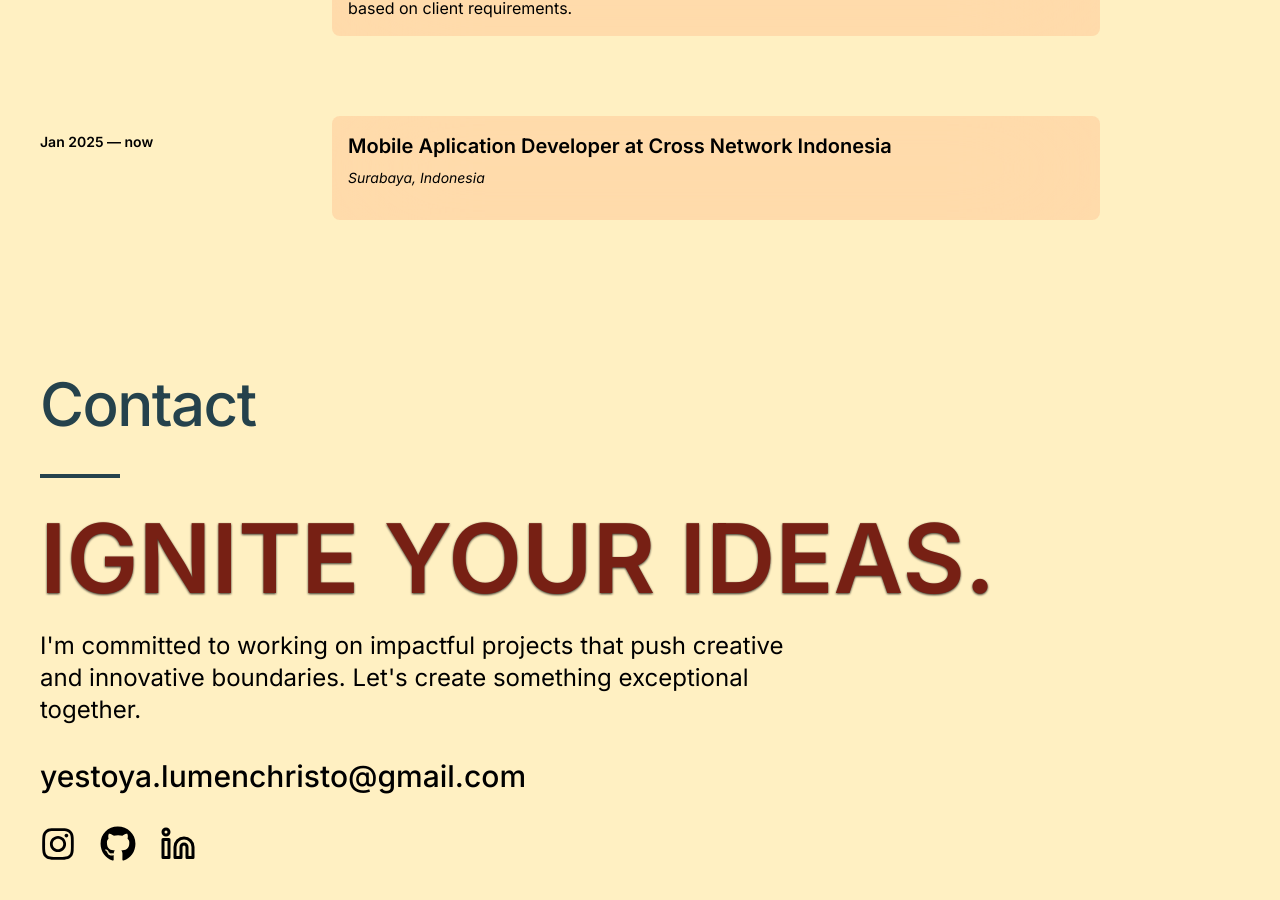
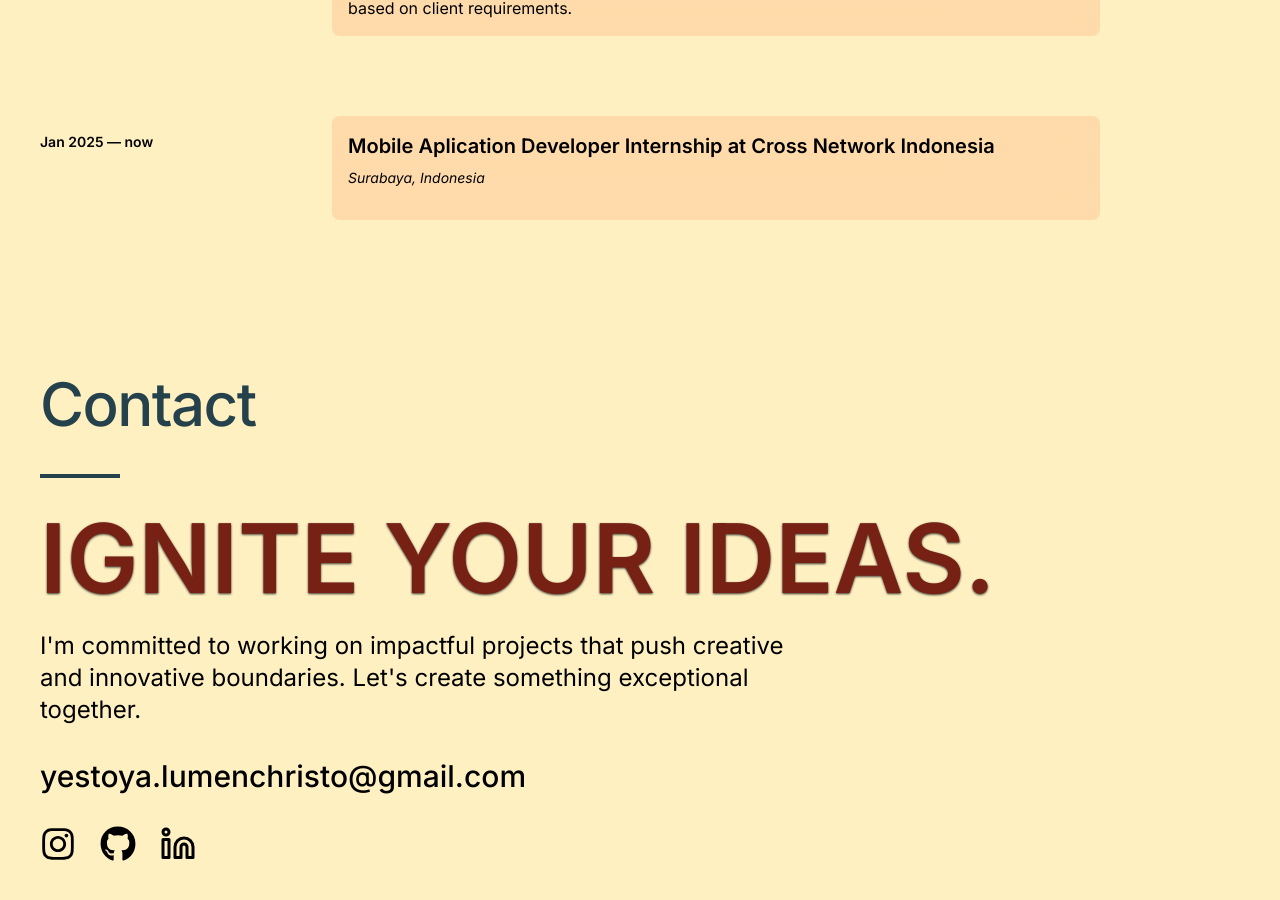
Before and after one commit to xdKeto/yesto-minggus, a React (Vite) app: page / in a window 1280 px wide. Shown: the part 2812-3712 px from the top of the page. Built offline with nearby package versions, Linux system fonts and the light colour scheme.

Commit message:
Update index.js

```diff
--- a/src/constants/index.js
+++ b/src/constants/index.js
@@ -61,7 +61,7 @@ export const EXPERIENCES = [
   },
   {
     yearRange: "Jan 2025 — now",
-    title: "Mobile Aplication Developer at Cross Network Indonesia",
+    title: "Mobile Aplication Developer Internship at Cross Network Indonesia",
     location: "Surabaya, Indonesia",
     description: [
 
```
